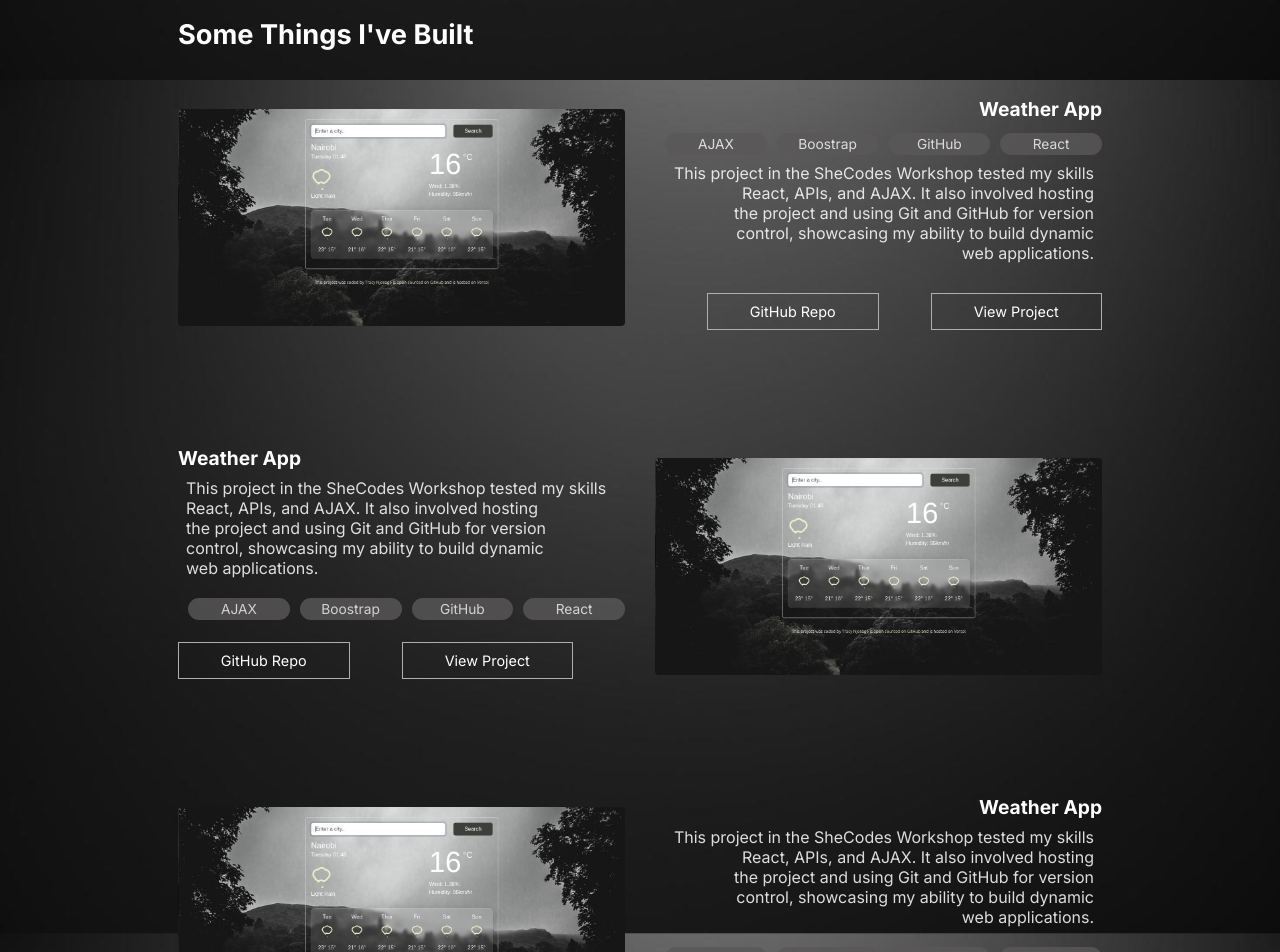
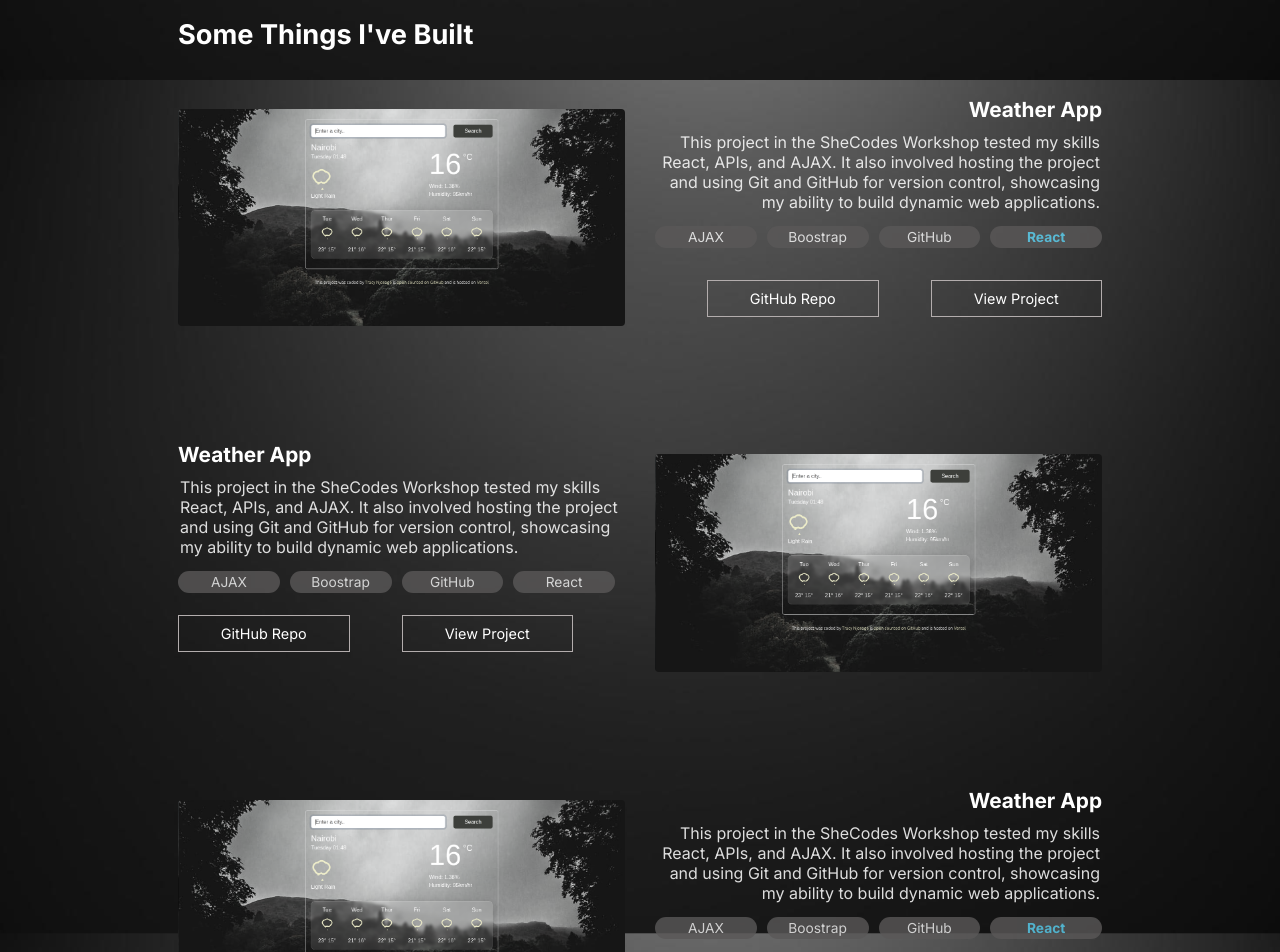
Before and after one commit to 26TracyNjoroge/tracy-dev-portfolio, a React (Create React App) app: page / in a window 1280 px wide. Shown: the part 2480-3432 px from the top of the page. Built offline with nearby package versions, Linux system fonts and the light colour scheme.

Commit message:
Add responsiveness to the components

```diff
--- a/src/components/Contact.css
+++ b/src/components/Contact.css
@@ -66,3 +66,16 @@
     transform: translateY(-3px);
     transition: transform 0.3s ease;
 }
+
+@media (max-width: 992px) {
+
+}
+
+@media (max-width: 768px) {
+    .Contact {
+        height: auto;
+        max-width: 100%;
+        margin: 0 auto;
+        padding: 48px 20px 50px 20px;
+    }
+}
--- a/src/components/Hero.css
+++ b/src/components/Hero.css
@@ -53,6 +53,8 @@
 @media (max-width: 992px) {
     .Hero {
         height: auto;
+        display: block;
+        padding: 140px 16px 0 58px;
     }
 
     .Hero .Hero-child {
@@ -60,13 +62,13 @@
     }
 
     .Hero .Hero-child p{
-        font-size: 1.5rem;
+        font-size: 1.1rem;
         line-height: 1.6;
         margin-bottom: 10px;
     }
 
     .Hero .Hero-child h2{
-        font-size: 3.8rem;
+        font-size: 3.2rem;
         line-height: 1.3;
     }
 
@@ -82,7 +84,7 @@
 @media (max-width: 768px) {
     .Hero {
         display: block;
-        padding: 170px 16px 0 28px;
+        padding: 150px 16px 0 28px;
     }
 
     .Hero .Hero-child h2{
--- a/src/components/Projects.css
+++ b/src/components/Projects.css
@@ -31,8 +31,8 @@
 }
 
 .Projects h4 {
-    /* margin-bottom: 8px; */
-    font-size: 1.2rem;
+    margin-bottom: 8px;
+    font-size: 1.3rem;
 }
 
 .Projects .Project-description-right {
@@ -51,15 +51,25 @@
     margin-top: 12px;
     border-radius: 20px;
     background-color: rgb(90, 88, 88);
-    margin-left: 10px;
+    margin-right: 10px;
     padding: 3px;
     font-size: 0.86rem;
     opacity: 0.8;
 }
 
+.Projects .Project-skills-right {
+    margin-bottom: 10px;
+}
+
+.Projects .Project-skills-right li:last-child {
+    margin-right: 0;
+    color: #61dafb;
+    font-weight: bold;
+}
+
 .Projects .Links {
     display: grid;
-    grid-template-columns: 1fr 1fr;
+    grid-template-columns: repeat(2, 1fr);
 }
 
 .Projects .Project-link-right {
@@ -88,16 +98,68 @@
     cursor: pointer;
     box-shadow: rgb(163, 159, 159) 4px 4px 4px;
     transform: translate(-3px, -3px);
+
 }
 
 .Projects p {
-    padding: 8px;
     opacity: 0.85;
     border-radius: 2px;
     transition: 1000ms;
+    padding: 2px;
 }
 
 
 .Projects p:hover {
     background-color: #464646;
+    border-radius: 3px;
 }
+
+@media (max-width: 992px) {
+    .Projects {
+        max-width: 90%;
+        margin: 0 auto;
+        padding: 0;
+    }
+}
+
+@media (max-width: 768px) {
+    .Projects {
+    max-width: 90%;
+    margin: 0 auto;
+    padding: 10px;
+    }
+
+    .Projects .Projects-sect {
+        grid-template-columns: 1fr;
+        margin-bottom: 62px;
+    }
+
+    .Projects .Project-description {
+        background-image: linear-gradient(rgba(0,0,0,0.8), rgba(0,0,0,0.8)), url(../images/weatherapp.png);
+        background-repeat: no-repeat;
+        background-size: cover;
+        background-position: center;
+        padding: 22px 16px;
+        border-radius: 4px;
+    }
+
+    .Projects .Project-description-right{
+        text-align: left;
+    }
+
+    .Projects .Projects-image {
+        display: none;
+    }
+
+    .Projects .Project-link-right {
+        margin-right: 52px;
+        margin-left: 0;
+        font-size: 0.74rem;
+    }
+
+    .Projects .Project-link {
+        font-size: 0.74rem;
+
+    }
+
+}
--- a/src/components/Projects.js
+++ b/src/components/Projects.js
@@ -8,16 +8,15 @@ export default function Projects() {
             <h3>Some Things I've Built</h3>
             <div className="Projects-sect">
                 <img src={weatherapp} alt="Weather App" className="Projects-image"/>
-                <div className="Project-description-right">
+                <div className="Project-description Project-description-right">
                     <h4>Weather App</h4>
-                    <ul>
+                    <p>This project in the SheCodes Workshop tested my skills React, APIs, and AJAX. It also involved hosting the project and using Git and GitHub for version control, showcasing my ability to build dynamic web applications.</p>
+                    <ul className="Project-skills-right">
                         <li>AJAX</li>
                         <li>Boostrap</li>
                         <li>GitHub</li>
                         <li>React</li>
                     </ul>
-                    <p>This project in the SheCodes Workshop tested my skills React, APIs, and AJAX. It also involved hosting the project and using Git and GitHub for version control, showcasing my ability to build dynamic web applications.</p>
-
                     <div className="Links">
                         <div className="Project-link-right">
                             GitHub Repo
@@ -55,10 +54,10 @@ export default function Projects() {
 
             <div className="Projects-sect">
                 <img src={weatherapp} alt="Weather App" className="Projects-image"/>
-                <div className="Project-description-right">
+                <div className="Project-description Project-description-right">
                     <h4>Weather App</h4>
                     <p>This project in the SheCodes Workshop tested my skills React, APIs, and AJAX. It also involved hosting the project and using Git and GitHub for version control, showcasing my ability to build dynamic web applications.</p>
-                    <ul>
+                    <ul className="Project-skills-right">
                         <li>AJAX</li>
                         <li>Boostrap</li>
                         <li>GitHub</li>
--- a/src/components/Skills.css
+++ b/src/components/Skills.css
@@ -27,18 +27,13 @@
     grid-template-columns: repeat(5, 1fr);
 }
 
-
-.Skills-sect .fa-icon .bx {
-    font-size: 4rem;
-}
-
 .Skills-sect .fa-icon {
     margin-bottom: 54px;
     text-align: center;
 }
 
 .Skills-sect .skill-icon {
-    font-size: 2.8rem;
+    font-size: 3.8rem;
     margin-bottom: 12px;
 }
 
@@ -67,6 +62,11 @@
         padding-top: 38px;
         max-width: 88%;
         display: grid;
-        grid-template-columns: 1fr 1fr 1fr;
+        grid-template-columns: repeat(3, 1fr);
+    }
+
+    .Skills-sect .skill-icon {
+        font-size: 1.4rem;
+        margin-bottom: 12px;
     }
 }
```
